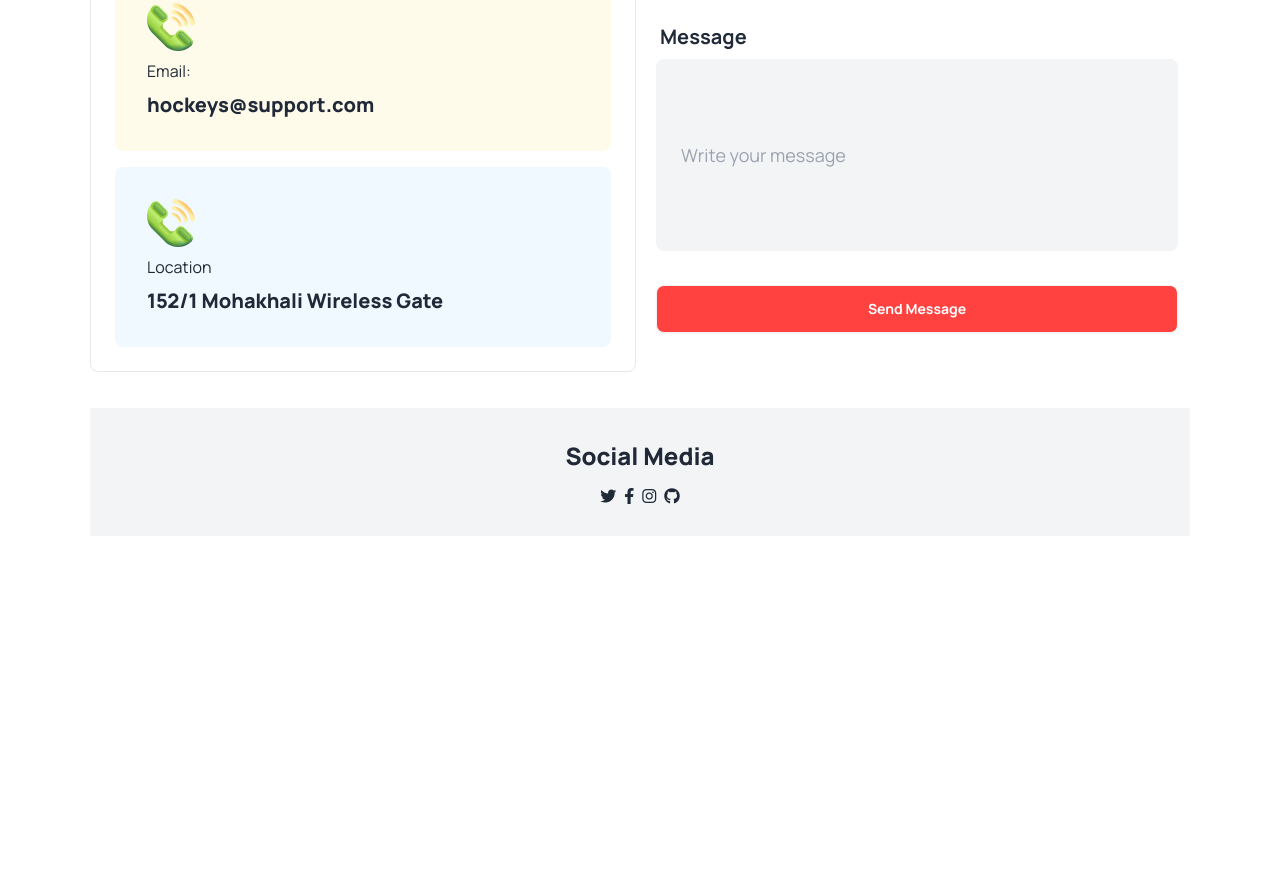
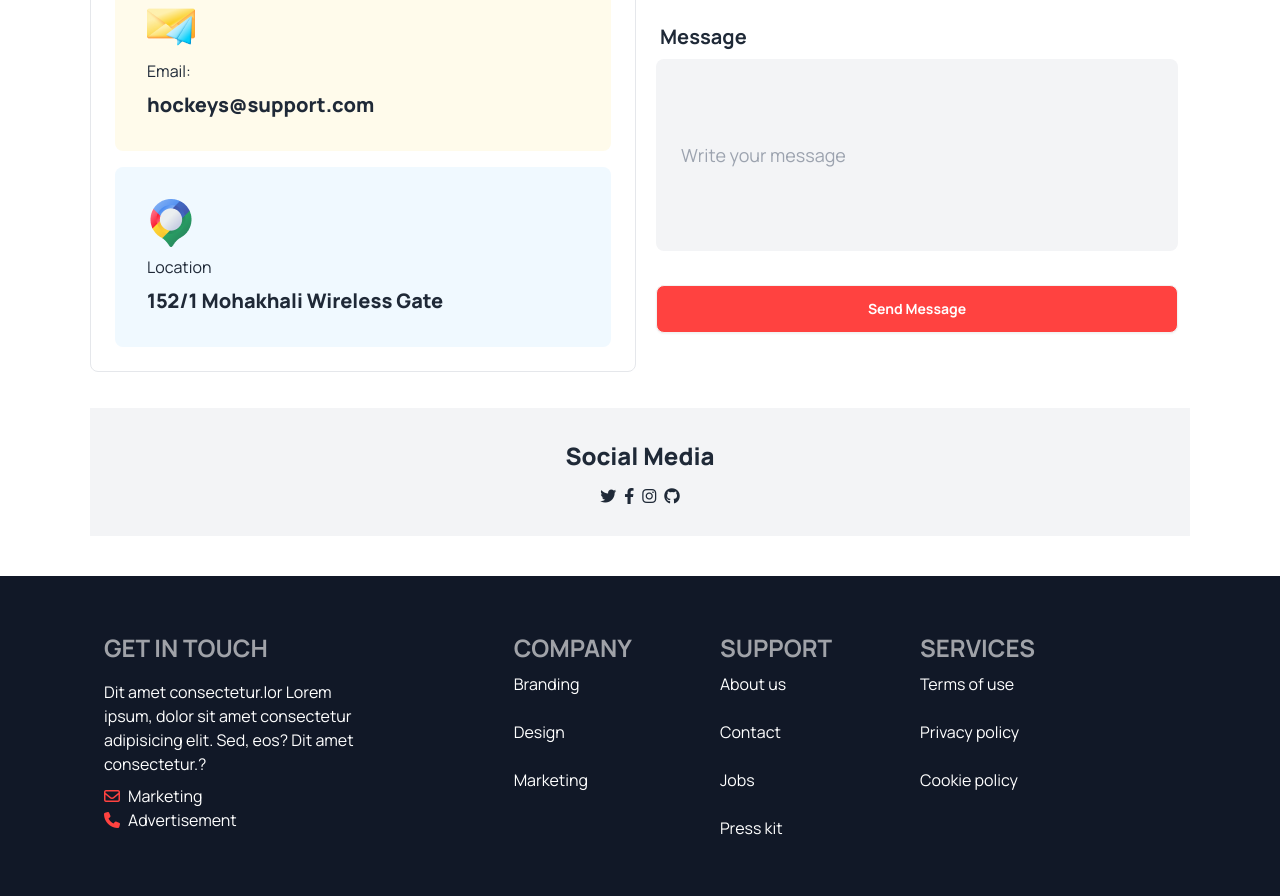
Before and after one commit to Mazed1314/B9-A3-Hockeys, a plain HTML site: page index.html in a window 1280 px wide. Shown: the part 3655-4551 px from the top of the page. Before the commit the page ends 4231 px from the top, so only its background shows below. Drawn offline with nearby package versions, Linux system fonts and the light colour scheme.

Commit message:
footer done

```diff
--- a/index.html
+++ b/index.html
@@ -3,7 +3,7 @@
   <head>
     <meta charset="UTF-8" />
     <meta name="viewport" content="width=device-width, initial-scale=1.0" />
-    <title>Document</title>
+    <title>B9-A3-Hockeys</title>
 
     <!-- tailwind and DaysiUI link  -->
     <link
@@ -276,7 +276,7 @@
       </div>
     </section>
 
-    <!-- Our New Products -->
+    <!-- Our New Products section -->
 
     <section class="px-2.5 lg:mx-20 my-10">
       <div class="border-y-2 border-dashed text-center py-8">
@@ -488,11 +488,11 @@
       </div>
     </section>
 
-    <!-- Our New Products -->
+    <!-- Get In Touch section -->
 
     <section class="px-2.5 lg:mx-20 my-10">
       <div class="border-y-2 border-dashed text-center py-8 my-9">
-        <h2 class="text-4xl font-extrabold pb-4">Our New Products</h2>
+        <h2 class="text-4xl font-extrabold pb-4">Get In Touch</h2>
         <p class="text-base font-medium md:px-52">
           Dit amet consectetur. Condimentum dignissim adipiscing aliquam turpis
           placerat dolor. Purus urna in sit nullam proin.
@@ -506,12 +506,12 @@
             <h4 class="text-xl font-extrabold">(+62) 123-321-543</h4>
           </div>
           <div class="w-full bg-amber-50 p-8 flex flex-col gap-2 rounded-lg">
-            <img src="Images/Group 1171275317.png" class="w-12 h-12" alt="" />
+            <img src="Images/Group 1171275318.png" class="w-12 h-12" alt="" />
             <p>Email:</p>
             <h4 class="text-xl font-extrabold">hockeys@support.com</h4>
           </div>
           <div class="w-full bg-sky-50 p-8 flex flex-col gap-2 rounded-lg">
-            <img src="Images/Group 1171275317.png" class="w-12 h-12" alt="" />
+            <img src="Images/Group 1171275321.png" class="w-12 h-12" alt="" />
             <p>Location</p>
             <h4 class="text-xl font-extrabold">
               152/1 Mohakhali Wireless Gate
@@ -596,5 +596,52 @@
         </div>
       </div>
     </section>
+
+    <!-- footer -->
+
+    <footer class="px-4 lg:px-20 py-10 bg-gray-900">
+      <div class="text-white grid grid-cols-1 md:grid-cols-4 gap-4 px-6">
+        <div
+          class="col-span-2 md:col-span-1 flex flex-col items-center md:items-start text-center md:text-start my-4"
+        >
+          <header class="footer-title text-2xl">Get In Touch</header>
+          <p class="py-2 px-5 md:px-0">
+            Dit amet consectetur.lor Lorem ipsum, dolor sit amet consectetur
+            adipisicing elit. Sed, eos? Dit amet consectetur.?
+          </p>
+          <a class="link link-hover"
+            ><i class="fa-regular fa-envelope text-brand mr-2"></i>Marketing</a
+          >
+          <a class="link link-hover"
+            ><i class="fa-solid fa-phone text-brand mr-2"></i>Advertisement</a
+          >
+        </div>
+        <div class="flex justify-start md:justify-end my-4">
+          <div class="flex flex-col items-center md:items-start">
+            <header class="footer-title text-2xl">Company</header>
+            <a class="link link-hover">Branding</a><br />
+            <a class="link link-hover">Design</a><br />
+            <a class="link link-hover">Marketing</a>
+          </div>
+        </div>
+        <div class="flex justify-center my-4">
+          <div class="flex flex-col items-center md:items-start">
+            <header class="footer-title text-2xl">Support</header>
+            <a class="link link-hover">About us</a><br />
+            <a class="link link-hover">Contact</a><br />
+            <a class="link link-hover">Jobs</a><br />
+            <a class="link link-hover">Press kit</a>
+          </div>
+        </div>
+        <div class="col-span-2 md:col-span-1 my-4">
+          <div class="flex flex-col items-center md:items-start">
+            <header class="footer-title text-2xl">Services</header>
+            <a class="link link-hover">Terms of use</a><br />
+            <a class="link link-hover">Privacy policy</a><br />
+            <a class="link link-hover">Cookie policy</a>
+          </div>
+        </div>
+      </div>
+    </footer>
   </body>
 </html>
```
Also changed, not shown: Images/Frame (1).png (added), Images/Frame.png (added).
